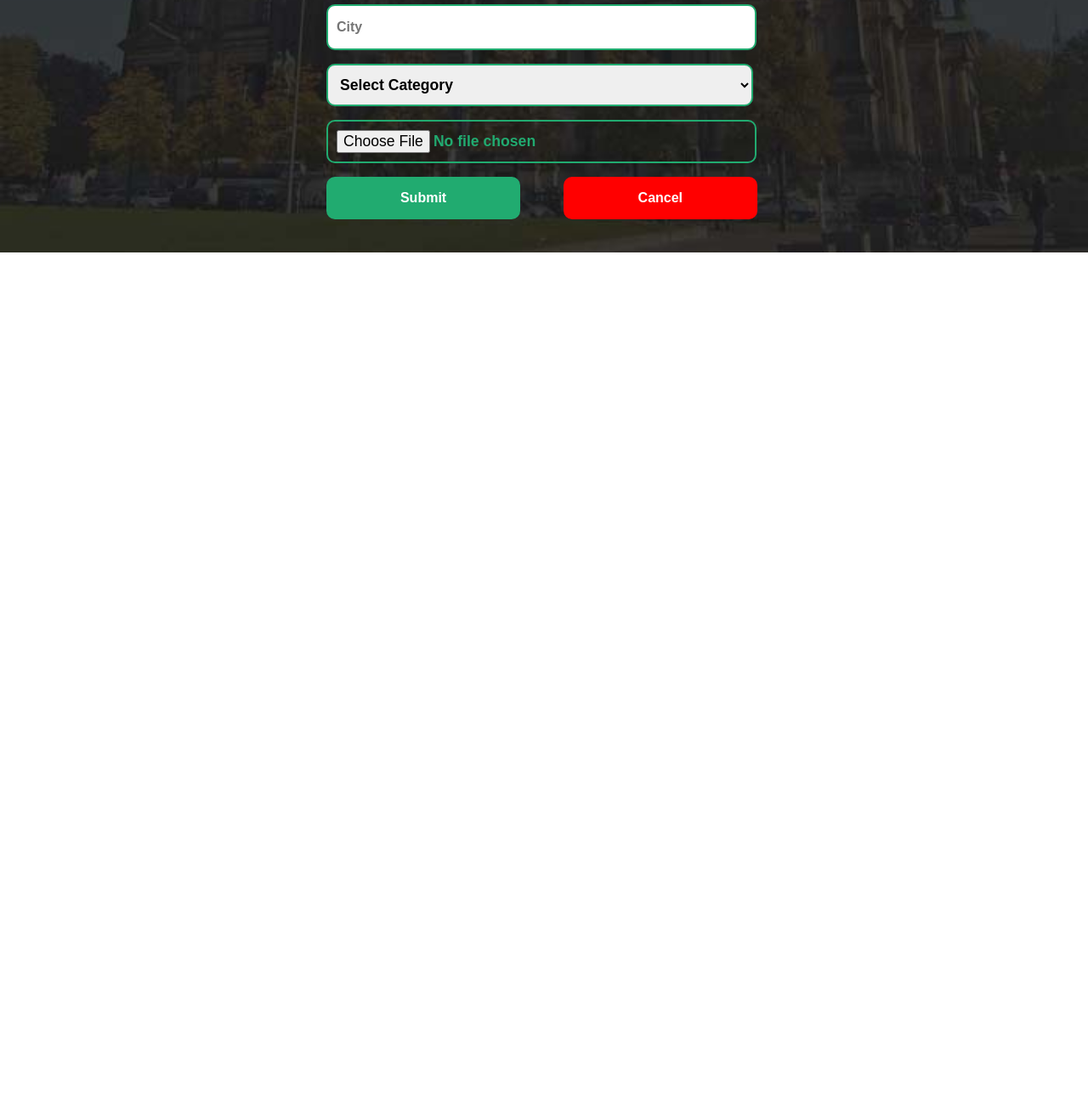
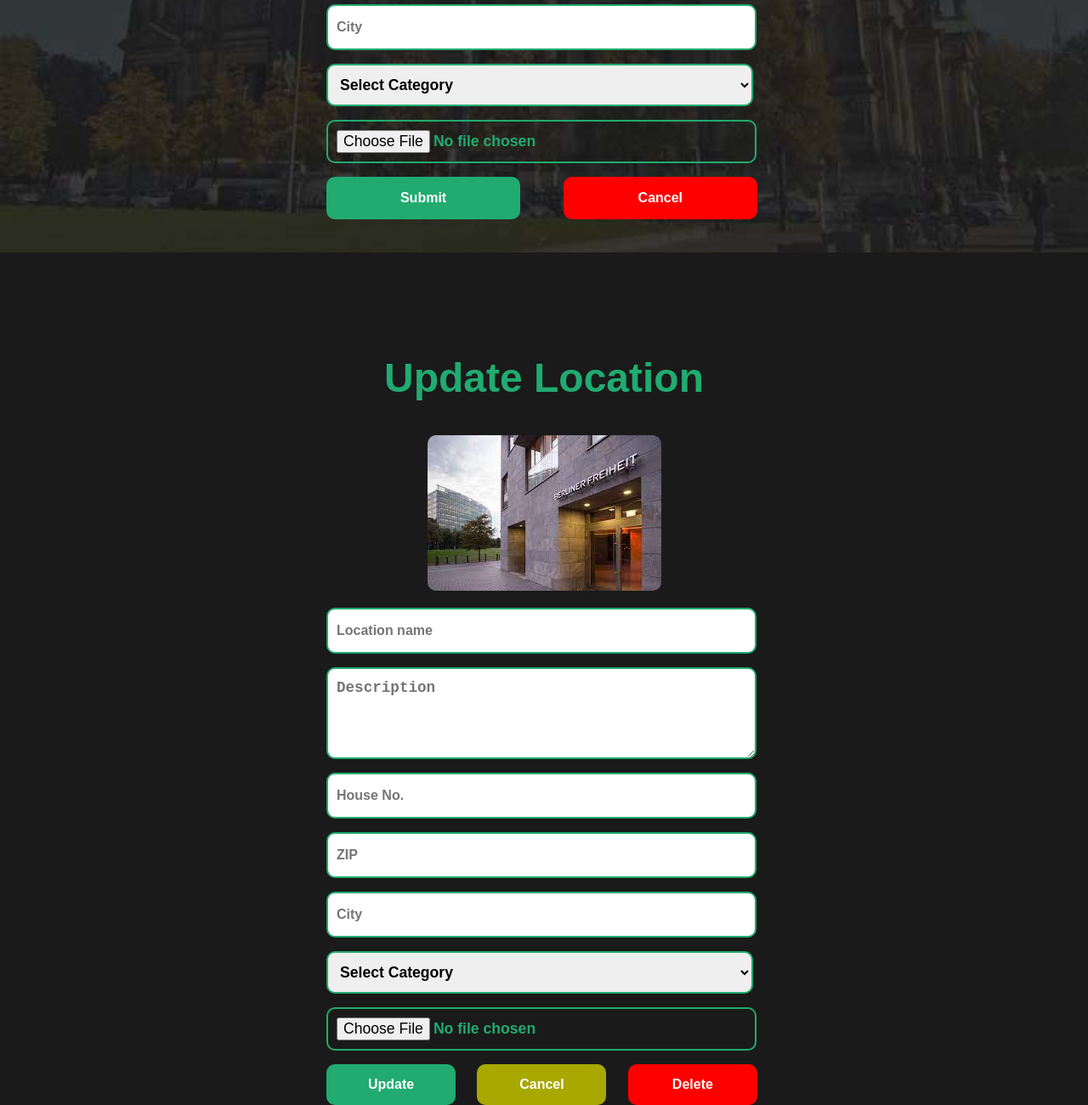
Before and after one commit to hammadyounas/sampleScreens, a plain HTML site: page index.html in a window 1280 px wide. Shown: the part 2303-3603 px from the top of the page at 85% size. Before the commit the page ends 2600 px from the top, so only its background shows below. Drawn offline with Linux system fonts and the light colour scheme.

Commit message:
chore: some updates

```diff
--- a/index.html
+++ b/index.html
@@ -1,14 +1,19 @@
 <!DOCTYPE html>
 <html lang="en">
   <head>
-    <meta charset="UTF-8">
-    <meta name="viewport" content="width=device-width, initial-scale=1.0">
+    <meta charset="UTF-8" />
+    <meta name="viewport" content="width=device-width, initial-scale=1.0" />
     <title>Berlin</title>
-    <link rel="stylesheet" href="https://cdnjs.cloudflare.com/ajax/libs/font-awesome/6.5.2/css/all.min.css" integrity="sha512-SnH5WK+bZxgPHs44uWIX+LLJAJ9/2PkPKZ5QiAj6Ta86w+fsb2TkcmfRyVX3pBnMFcV7oQPJkl9QevSCWr3W6A==" crossorigin="anonymous" referrerpolicy="no-referrer" />
-    <link rel="stylesheet" href="style.css">
+    <link
+      rel="stylesheet"
+      href="https://cdnjs.cloudflare.com/ajax/libs/font-awesome/6.5.2/css/all.min.css"
+      integrity="sha512-SnH5WK+bZxgPHs44uWIX+LLJAJ9/2PkPKZ5QiAj6Ta86w+fsb2TkcmfRyVX3pBnMFcV7oQPJkl9QevSCWr3W6A=="
+      crossorigin="anonymous"
+      referrerpolicy="no-referrer"
+    />
+    <link rel="stylesheet" href="style.css" />
   </head>
   <body>
-
     <!-- login section-->
     <section id="login-section" class="section-with-background">
       <div class="leftSide">
@@ -16,35 +21,40 @@
       </div>
       <div class="login-container">
         <i class="fa-solid fa-user"></i>
-        <h2>USER LOGIN  </h2>
+        <h2>USER LOGIN</h2>
         <form>
           <!-- <label for="username">Username *</label> -->
-            <input type="text" id="username" placeholder="Username" required >
+          <input type="text" id="username" placeholder="Username" required />
           <!-- <label for="password">Password *</label> -->
-            <input type="password" id="password" placeholder="Password" required>
+          <input
+            type="password"
+            id="password"
+            placeholder="Password"
+            required
+          />
           <button type="submit">Login</button>
         </form>
       </div>
     </section>
 
-
     <!-- main section-->
     <section id="main-screen">
       <div class="image">
-            <img src="./Images/img1.jpg"/>
+        <img src="./Images/img1.jpg" />
       </div>
       <div class="container">
         <h1>WELCOME TO BERLIN</h1>
         <ul id="location-list">
           <li>
-                    <img src="./Images/location1.jpg"/>
-                    <p>Berliner Freiheit Eventlocation</p></li>
+            <img src="./Images/location1.jpg" />
+            <p>Berliner Freiheit Eventlocation</p>
+          </li>
           <li>
-                    <img src="./Images/location2.jpg"/>
+            <img src="./Images/location2.jpg" />
             <p>Expo Quartier Berlin</p>
           </li>
           <li>
-                    <img src="./Images/location3.jpg"/>
+            <img src="./Images/location3.jpg" />
             <p>TIPI AM KANZLERAMT</p>
           </li>
         </ul>
@@ -59,8 +69,6 @@
         <p>Legal Notice</p>
         <p>Data Protection Declaration</p>
       </footer>
-
-
     </section>
 
     <!-- Add location section -->
@@ -68,15 +76,19 @@
       <h2>Add Location</h2>
       <form class="location-form">
         <!-- <label for="location-name">Name/Title *</label> -->
-        <input type="text" id="location-name" placeholder="Name" required>
+        <input type="text" id="location-name" placeholder="Name" required />
         <!-- <label for="description">Description *</label> -->
-        <textarea id="description" placeholder="Description" required></textarea>
+        <textarea
+          id="description"
+          placeholder="Description"
+          required
+        ></textarea>
         <!-- <label for="street">Street & House No. *</label> -->
-        <input type="text" id="street" placeholder="House No." required>
+        <input type="text" id="street" placeholder="House No." required />
         <!-- <label for="zip">ZIP *</label> -->
-        <input type="text" id="zip" placeholder="ZIP" required>
+        <input type="text" id="zip" placeholder="ZIP" required />
         <!-- <label for="city">City *</label> -->
-        <input type="text" id="city" placeholder="City" required>
+        <input type="text" id="city" placeholder="City" required />
         <!-- <label for="category">Category *</label> -->
         <select id="category" required>
           <option value="">Select Category</option>
@@ -84,12 +96,14 @@
           <option value="Temporary">Temporary</option>
           <option value="Pedestrians">Pedestrians</option>
           <option value="Public Transportation">Public Transportation</option>
-            <option value="Cars/Car Infrastructure">Cars/Car Infrastructure</option>
+          <option value="Cars/Car Infrastructure">
+            Cars/Car Infrastructure
+          </option>
           <option value="Industry">Industry</option>
           <option value="Parks & Rec.">Parks & Rec.</option>
         </select>
         <!-- <label for="image-upload">Upload Image</label> -->
-        <input type="file" id="image-upload" placeholder="Upload Image">
+        <input type="file" id="image-upload" placeholder="Upload Image" />
         <!-- <input type="checkbox" id="temporary" name="temporary"> -->
         <!-- <label for="temporary">Temporary</label> -->
         <div class="buttons" id="location-buttons">
@@ -99,10 +113,56 @@
       </form>
     </section>
 
-
     <!-- update and delete location -->
-    <section>
-
+    <section id="update-location">
+      <h2>Update Location</h2>
+      <img
+        class="selectedImage"
+        src="./Images/location1.jpg"
+        alt="selected image"
+      />
+      <form class="location-form">
+        <!-- <label for="location-name">Name/Title *</label> -->
+        <input
+          type="text"
+          id="location-name"
+          placeholder="Location name"
+          required
+        />
+        <textarea
+          id="description"
+          placeholder="Description"
+          required
+        ></textarea>
+        <!-- <label for="street">Street & House No. *</label> -->
+        <input type="text" id="street" placeholder="House No." required />
+        <!-- <label for="zip">ZIP *</label> -->
+        <input type="text" id="zip" placeholder="ZIP" required />
+        <!-- <label for="city">City *</label> -->
+        <input type="text" id="city" placeholder="City" required />
+        <!-- <label for="category">Category *</label> -->
+        <select id="category" required>
+          <option value="">Select Category</option>
+          <option value="OBike/Cyclists">OBike/Cyclists</option>
+          <option value="Temporary">Temporary</option>
+          <option value="Pedestrians">Pedestrians</option>
+          <option value="Public Transportation">Public Transportation</option>
+          <option value="Cars/Car Infrastructure">
+            Cars/Car Infrastructure
+          </option>
+          <option value="Industry">Industry</option>
+          <option value="Parks & Rec.">Parks & Rec.</option>
+        </select>
+        <!-- <label for="image-upload">Upload Image</label> -->
+        <input type="file" id="image-upload" placeholder="Upload Image" />
+        <!-- <input type="checkbox" id="temporary" name="temporary"> -->
+        <!-- <label for="temporary">Temporary</label> -->
+        <div class="buttonsDiv" id="location-buttons">
+          <button type="submit" class="btn" id="update">Update</button>
+          <button type="button" class="btn" id="cancel">Cancel</button>
+          <button type="button" class="btn" id="delete">Delete</button>
+        </div>
+      </form>
     </section>
   </body>
 </html>
--- a/style.css
+++ b/style.css
@@ -176,7 +176,7 @@ footer p {
 }
 
 /* add location */
-#add-location{
+#add-location {
   background-image: url("./Images/img5.jpg"); /* Replace 'background.jpg' with your image file */
   background-size: cover;
   background-position: center;
@@ -190,18 +190,17 @@ footer p {
   background-color: #1a1a1a;
 }
 
-#add-location h2{
+#add-location h2 {
   color: #21ab70;
-    font-size:3rem;
+  font-size: 3rem;
 }
 
-
-.location-form{
-    width:40%;
-    color: #21ab70
+.location-form {
+  width: 40%;
+  color: #21ab70;
 }
 
-#description{
+#description {
   padding: 12px 10px 12px 10px;
   margin-bottom: 16px;
   width: calc(100% - 30px); /* Calculate width with padding */
@@ -212,7 +211,7 @@ footer p {
   height: 10vh;
 }
 
-#category{
+#category {
   padding: 12px 10px 12px 10px;
   margin-bottom: 16px;
   width: calc(100% - 10px); /* Calculate width with padding */
@@ -222,7 +221,7 @@ footer p {
   border: 2px solid #21ab70;
 }
 
-#image-upload{
+#image-upload {
   padding: 10px 10px 10px 10px;
   margin-bottom: 16px;
   width: calc(100% - 30px); /* Calculate width with padding */
@@ -232,33 +231,33 @@ footer p {
   border: 2px solid #21ab70;
 }
 
-#location-buttons{
+#location-buttons {
   width: 99%;
   justify-content: space-between;
 }
 
-#save-btn{
+#save-btn {
   margin-top: 10px;
   background-color: #21ab70;
   width: 45%;
 }
-#save-btn:hover{
+#save-btn:hover {
   border: 2px solid #21ab70;
   background-color: transparent;
 }
 
-#cancel-btn{
+#cancel-btn {
   margin-top: 10px;
-    background-color:red;
+  background-color: red;
   width: 45%;
 }
 
-#cancel-btn:hover{
+#cancel-btn:hover {
   border: 2px solid red;
   background-color: transparent;
 }
 /* Responsive adjustments */
-@media screen and (max-width:1025px) {
+@media screen and (max-width: 1025px) {
   .login-container {
     padding: 20px;
     max-width: 60%;
@@ -282,11 +281,11 @@ footer p {
     width: 100%;
   }
 
-    .container ul li{
+  .container ul li {
     padding: 10px;
   }
 
-    .container ul li p{
+  .container ul li p {
     font-size: 0.9rem;
   }
 
@@ -295,17 +294,15 @@ footer p {
     height: 150px;
   }
 
-      #add-location{
-        height:110vh;
+  #add-location {
+    height: 110vh;
   }
 
-      .location-form{
-        width:60%;
-        color: #21ab70
+  .location-form {
+    width: 60%;
+    color: #21ab70;
   }
-
 }
-
 
 @media screen and (max-width: 600px) {
   #login-section {
@@ -351,35 +348,101 @@ footer p {
   }
 
   .container ul {
-      flex-direction:column;
+    flex-direction: column;
   }
 
   .container ul li img {
-        width:300px;
+    width: 300px;
     height: 200px;
   }
 
-    .container h1{
+  .container h1 {
     font-size: 1.5rem;
   }
 
-    #add-btn, #logout-btn {
+  #add-btn,
+  #logout-btn {
     margin: 10px;
     width: 40%;
   }
 
-#add-location{
+  #add-location {
     margin-top: 50rem;
-    height:120vh;
+    height: 120vh;
   }
 
-  #add-location h2{
+  #add-location h2 {
     font-size: 2rem;
   }
 
-  .location-form{
-    width:90%;
-    color: #21ab70
+  .location-form {
+    width: 90%;
+    color: #21ab70;
+  }
 }
 
+#update-location {
+  padding-top: 80px;
+  display: flex;
+  flex-direction: column;
+  align-items: center;
+  justify-content: center;
+  background-color: #1a1a1a;
 }
+#update-location h2 {
+  color: #21ab70;
+  text-align: center;
+  font-size: 3rem;
+}
+.selectedImage {
+  margin: 0px 20px 20px 20px;
+  border-radius: 10px;
+}
+.buttonsDiv {
+  display: flex;
+  flex-direction: row;
+  align-items: center;
+  justify-content: space-evenly;
+}
+
+.btn {
+  width: 30%;
+  padding: 15px 40px 15px 40px;
+  background-color: #21ab70;
+}
+
+#update {
+  background-color: #21ab70;
+}
+#update:hover {
+  border: 2px solid #21ab70;
+  background-color: transparent;
+  color: #21ab70;
+}
+#delete {
+  background-color: red;
+}
+#delete:hover {
+  border: 2px solid red;
+
+  background-color: transparent;
+  color: red;
+}
+#cancel {
+  background-color: rgb(168, 168, 0);
+}
+#cancel:hover {
+  border: 2px solid rgb(168, 168, 0);
+
+  background-color: transparent;
+  color: rgb(168, 168, 0);
+}
+
+@media screen and (max-width: 600px) {
+  .btn {
+    padding: 15px 10px 15px 10px;
+  }
+  #update-location h2 {
+    font-size: 2rem;
+  }
+}
```
Lines whose indentation alone changed are shown as unchanged.
